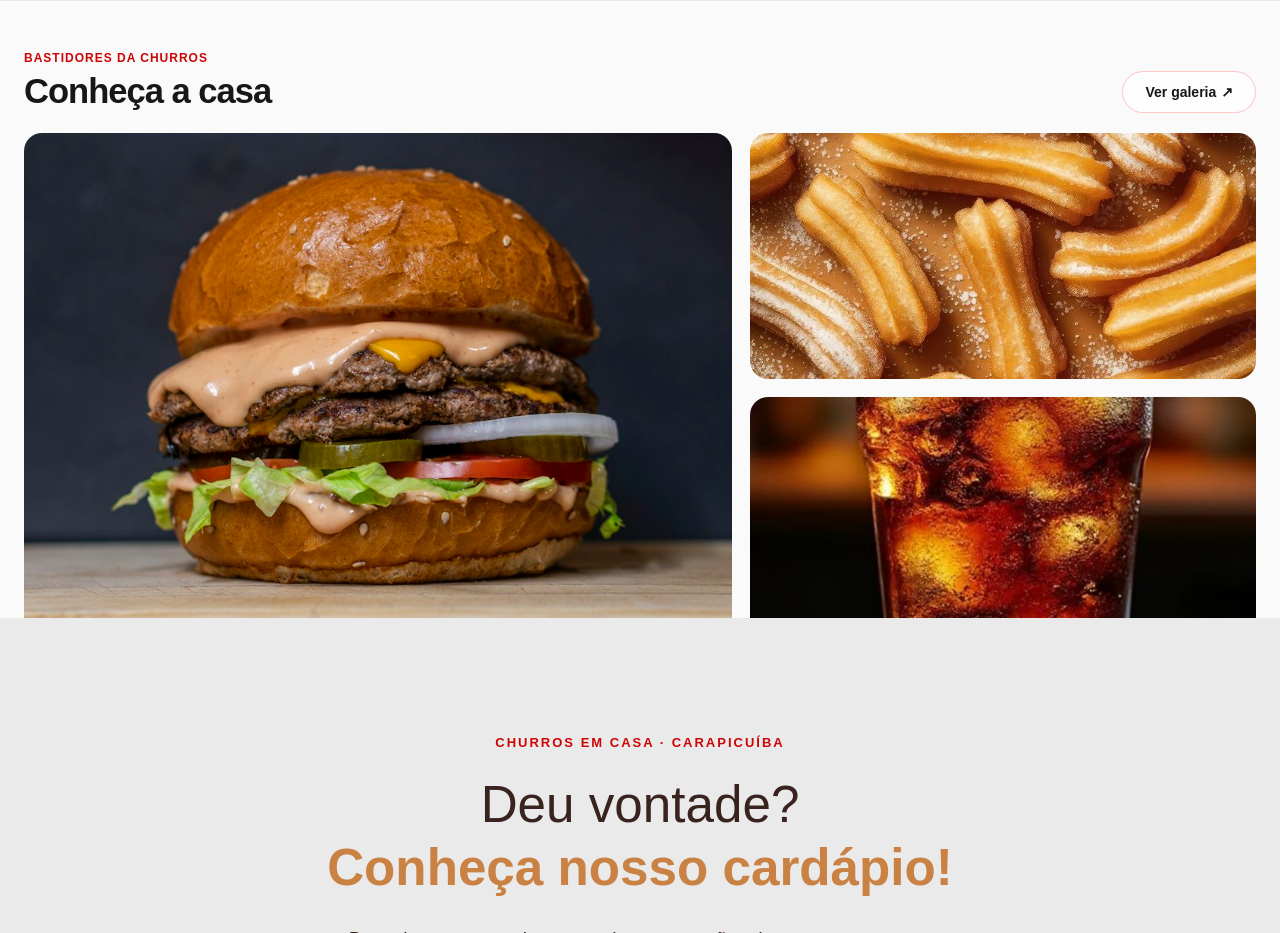
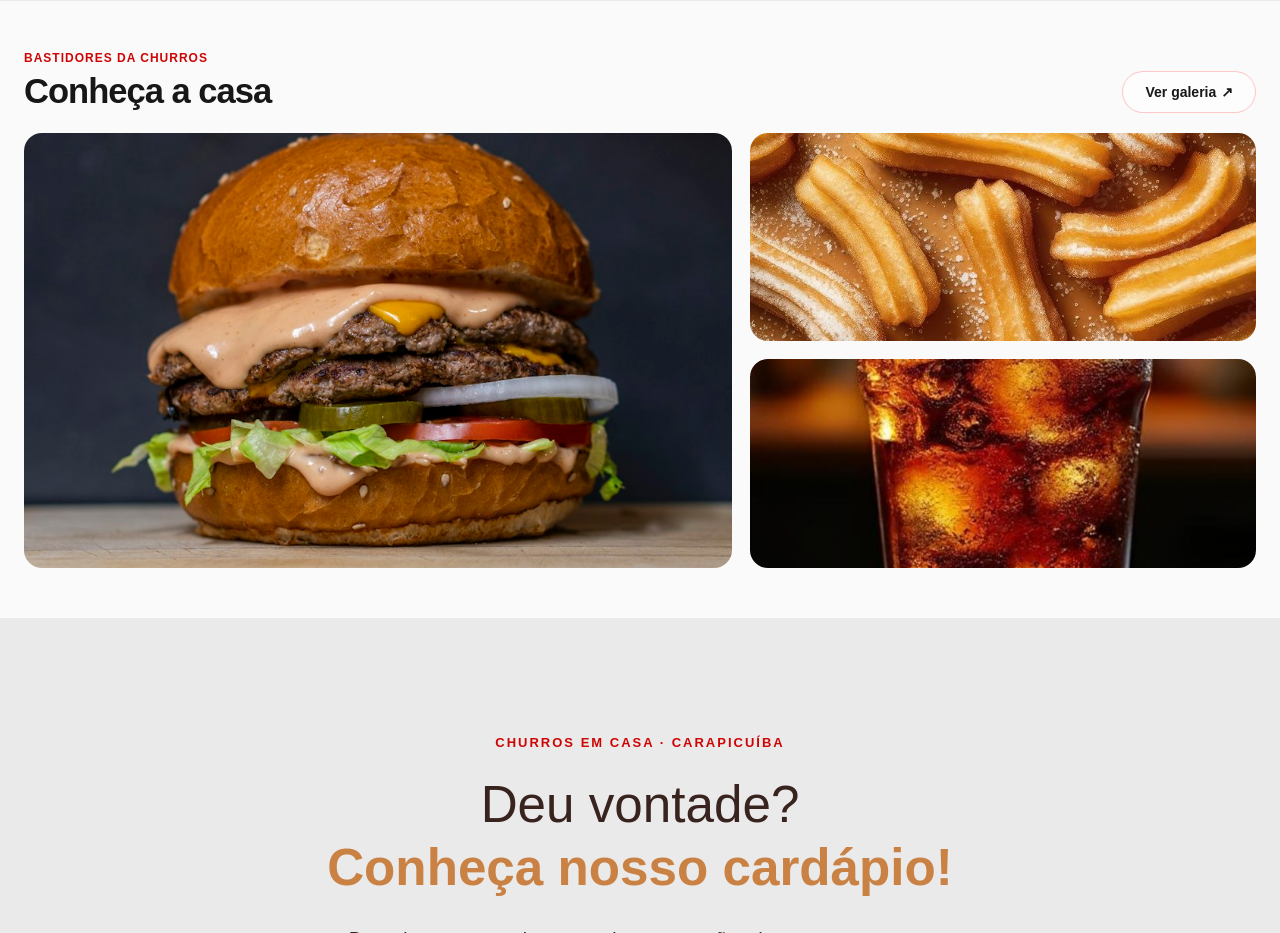
Before and after one commit to dvd-byte/churros, a plain HTML site: page index.html in a window 1280 px wide. Shown: the part 2520-3453 px from the top of the page. Drawn offline with Linux system fonts and the light colour scheme.

Commit message:
arrumei a section da galeria pra desktops

```diff
--- a/index.css
+++ b/index.css
@@ -1242,3 +1242,14 @@ nav .direcional{
     .paginaInicio .comidas .cards { grid-template-columns: 1fr; }
     .paginaInicio .hero .hero-btn button { width: 100%; }
 }
+@media (min-width: 601px) {
+    .paginaInicio .galeria .divisao {
+        grid-template-rows: minmax(0, 1fr);
+    }
+    .paginaInicio .galeria .divisao > img {
+        min-height: 0;
+    }
+    .paginaInicio .galeria .divisao > div {
+        grid-template-rows: repeat(2, minmax(0, 1fr));
+    }
+}
```
